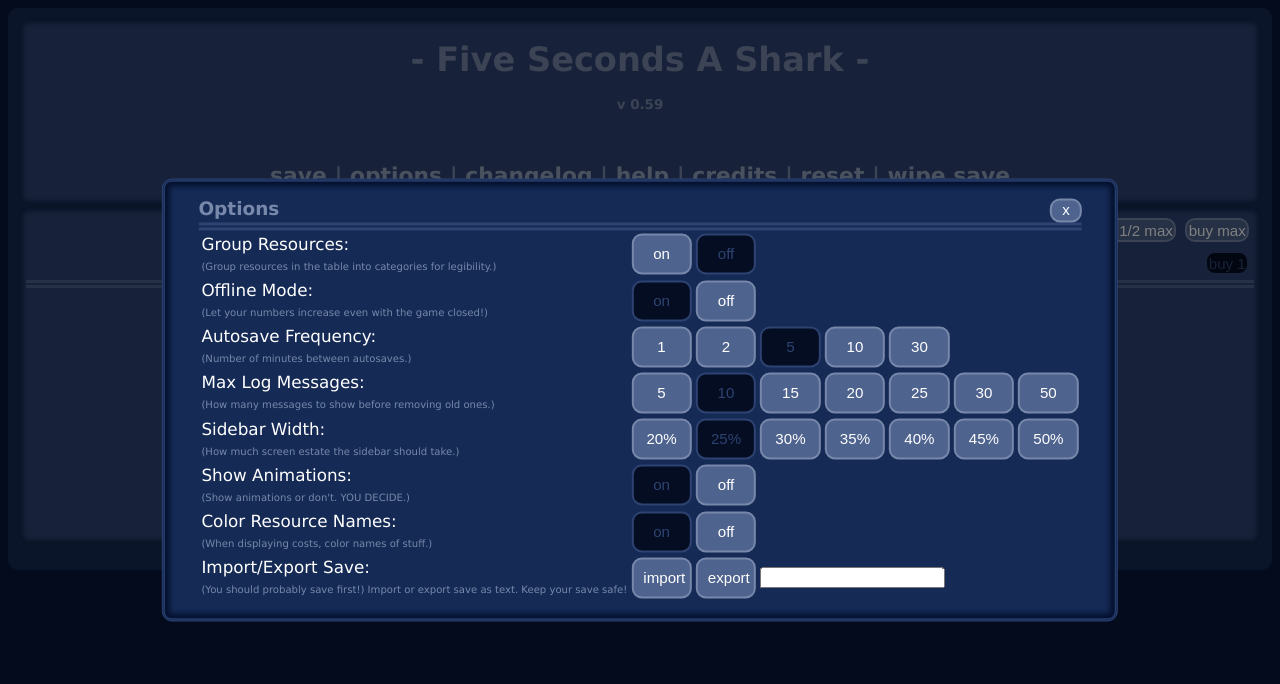
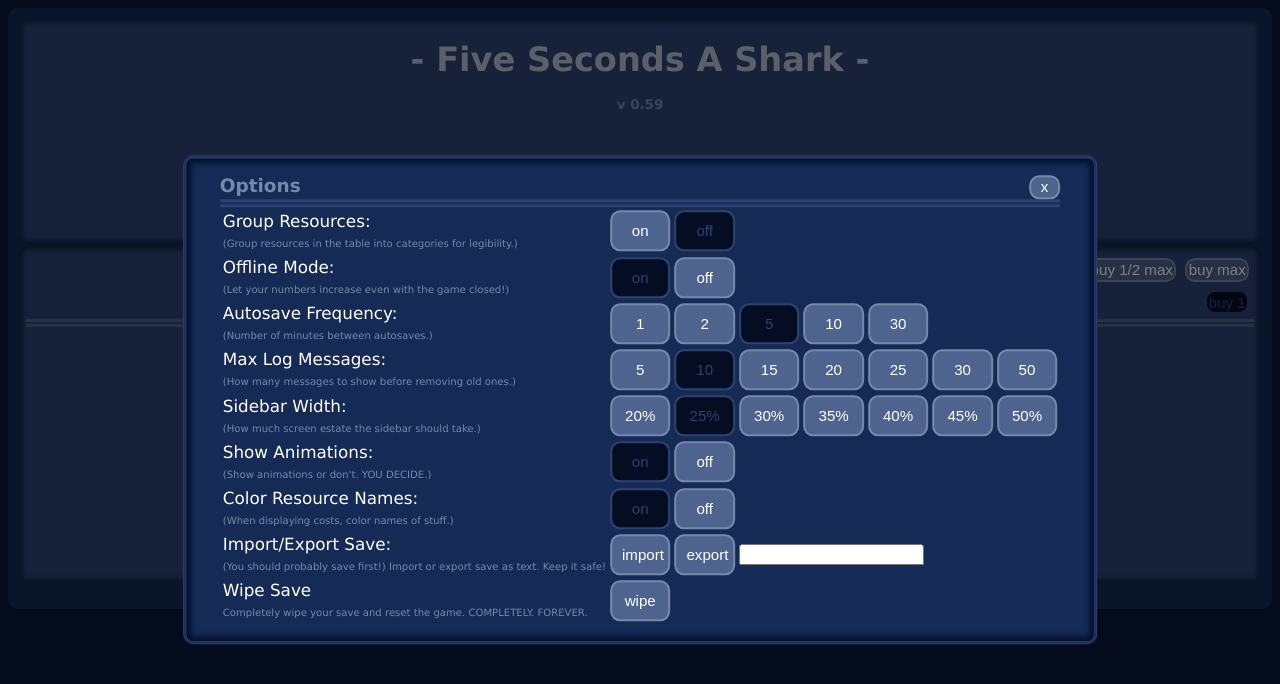
Before and after one commit to Cirrial/SharkGame, a plain HTML site: page index.html in a window 1280 px wide. Both pictures are taken after a click on the link "options". Drawn offline with nearby package versions, Linux system fonts and the light colour scheme.

Commit message:
Added new sub-title menu for minor things, save wipe now in options

```diff
--- a/index.html
+++ b/index.html
@@ -103,6 +103,8 @@
             <div id="titlebar">
                 <ul id="titlemenu">
                 </ul>
+                <ul id="subtitlemenu">
+                </ul>
             </div>
         </div>
         <div id="sidebar">
--- a/js/main.js
+++ b/js/main.js
@@ -94,6 +94,7 @@ $.extend(SharkGame, {
 SharkGame.TitleBar = {
     saveLink: {
         name: "save",
+        main: true,
         onClick: function() {
             try {
                 try {
@@ -112,6 +113,7 @@ SharkGame.TitleBar = {
 
     optionsLink: {
         name: "options",
+        main: true,
         onClick: function() {
             SharkGame.Main.showOptions();
         }
@@ -119,6 +121,7 @@ SharkGame.TitleBar = {
 
     changelogLink: {
         name: "changelog",
+        main: false,
         onClick: function() {
             SharkGame.Main.showChangelog();
         }
@@ -126,6 +129,7 @@ SharkGame.TitleBar = {
 
     helpLink: {
         name: "help",
+        main: true,
         onClick: function() {
             SharkGame.Main.showHelp();
         }
@@ -133,6 +137,7 @@ SharkGame.TitleBar = {
 
     creditsLink: {
         name: "credits",
+        main: false,
         onClick: function() {
             SharkGame.Main.showPane("Credits", SharkGame.credits);
         }
@@ -140,6 +145,7 @@ SharkGame.TitleBar = {
 
     resetLink: {
         name: "reset",
+        main: true,
         onClick: function() {
             var message = "Are you absolutely sure you want to reset?\n";
             var essence = SharkGame.Resources.getResource("essence");
@@ -160,18 +166,7 @@ SharkGame.TitleBar = {
                 }
             }
         }
-    },
-
-    wipeLink: {
-        name: "wipe save",
-        onClick: function() {
-            if(confirm("Are you absolutely sure you want to wipe your save?\nIt'll be gone forever!")) {
-                SharkGame.Save.deleteSave();
-                SharkGame.Main.init(); // reset
-            }
-        }
     }
-
 };
 
 SharkGame.Tabs = {
@@ -425,8 +420,14 @@ SharkGame.Main = {
 
     setUpTitleBar: function() {
         var titleMenu = $('#titlemenu');
+        var subTitleMenu = $('#subtitlemenu');
         $.each(SharkGame.TitleBar, function(k, v) {
-            titleMenu.append("<li><a id='" + k + "' href='#'>" + v.name + "</a></li>");
+            var option = "<li><a id='" + k + "' href='#'>" + v.name + "</a></li>";
+            if(v.main) {
+                titleMenu.append(option);
+            } else {
+                subTitleMenu.append(option);
+            }
             $('#' + k).click(v.onClick);
         });
 
@@ -591,10 +592,11 @@ SharkGame.Main = {
             optionsTable.append(row);
         });
 
+        // SAVE IMPORT/EXPORT
         // add save import/export
         var row = $('<tr>');
         row.append($('<td>')
-                .html("Import/Export Save:<br/><span class='smallDesc'>(You should probably save first!) Import or export save as text. Keep your save safe!</span>")
+                .html("Import/Export Save:<br/><span class='smallDesc'>(You should probably save first!) Import or export save as text. Keep it safe!</span>")
         );
         row.append($('<td>').append($('<button>')
                 .html("import")
@@ -622,9 +624,27 @@ SharkGame.Main = {
                 .attr("type", "text")
                 .attr("id", "importExportField")
         ));
-
         optionsTable.append(row);
 
+
+
+        // SAVE WIPE
+        // add save wipe
+        row = $('<tr>');
+        row.append($('<td>')
+                .html("Wipe Save<br/><span class='smallDesc'>Completely wipe your save and reset the game. COMPLETELY. FOREVER.</span>")
+        );
+        row.append($('<td>').append($('<button>')
+                .html("wipe")
+                .addClass("option-button")
+                .click(function() {
+                    if(confirm("Are you absolutely sure you want to wipe your save?\nIt'll be gone forever!")) {
+                        SharkGame.Save.deleteSave();
+                        SharkGame.Main.init(); // reset
+                    }
+                })
+        ));
+        optionsTable.append(row);
         return optionsTable;
     },
 
--- a/js/tabs/home.js
+++ b/js/tabs/home.js
@@ -200,7 +200,7 @@ SharkGame.Home = {
 
                 var label = value.name;
                 if(!$.isEmptyObject(actionCost) && amount > 1) {
-                    label += " (" + amount + ")";
+                    label += " (" + SharkGame.Main.beautify(amount) + ")";
                 }
                 var costText = r.resourceListToString(actionCost, !enableButton);
                 if(costText != "") {
--- a/less/style.less
+++ b/less/style.less
@@ -131,11 +131,11 @@ div {
 
 a {
   &:link {
-    color: @color-link;
+    color: darken(@color-link, 10%);
   }
 
   &:visited {
-    color: darken(@color-link, 20%);
+    color: darken(@color-link, 10%);
   }
 
   &:hover {
@@ -148,7 +148,7 @@ a {
 }
 
 h1 {
-  color: @color-lighter;
+  color: lighten(@color-lighter, 20%);
   font-size: 2em;
 }
 
@@ -234,12 +234,6 @@ pre {
   text-align: center;
   font-weight: bold;
   color: @color-lighter;
-  font-size: 1.3em;
-
-  ul {
-    padding: 0.5em 0;
-    margin: 0.1em 1em;
-  }
 
   li {
     padding: 0;
@@ -247,6 +241,25 @@ pre {
     .pipe-separators;
   }
 
+  ul {
+    padding: 0.5em 0;
+    margin: 0.1em 1em;
+  }
+
+  font-size: 1.3em;
+}
+
+#titlemenu {
+  a:link, a:visited {
+    color: lighten(@color-lighter, 15%);
+  }
+  a:hover {
+    color: lighten(@color-link, 20%);
+  }
+}
+
+#subtitlemenu {
+  font-size: 0.8em;
 }
 
 #contentMenu {
```
Also changed, not shown: css/style.css.
